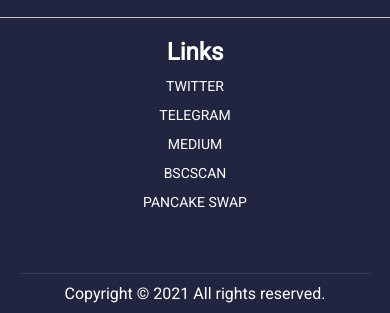
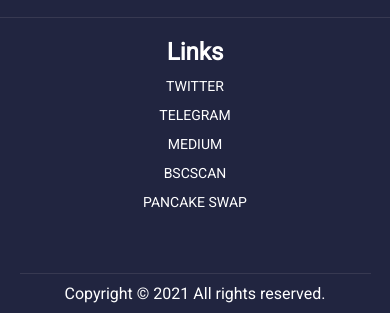
Before and after one commit to easysunshine22/bookdefi, a plain HTML site: page index.html in a window 390 px wide. Shown: the part 1060-1373 px from the top of the page. Drawn offline with Linux system fonts and the light colour scheme; a web font is replaced by a local one.

Commit message:
footer commit

```diff
--- a/css/responsiveness.css
+++ b/css/responsiveness.css
@@ -116,7 +116,7 @@
   }
   .middle-footer {
     border-left: none;
-    border-top: 1px solid rgb(197, 195, 195);
+    border-top: 1px solid rgba(197, 195, 195, 0.13);
   }
   .right-footer {
     border-left: none;
```
